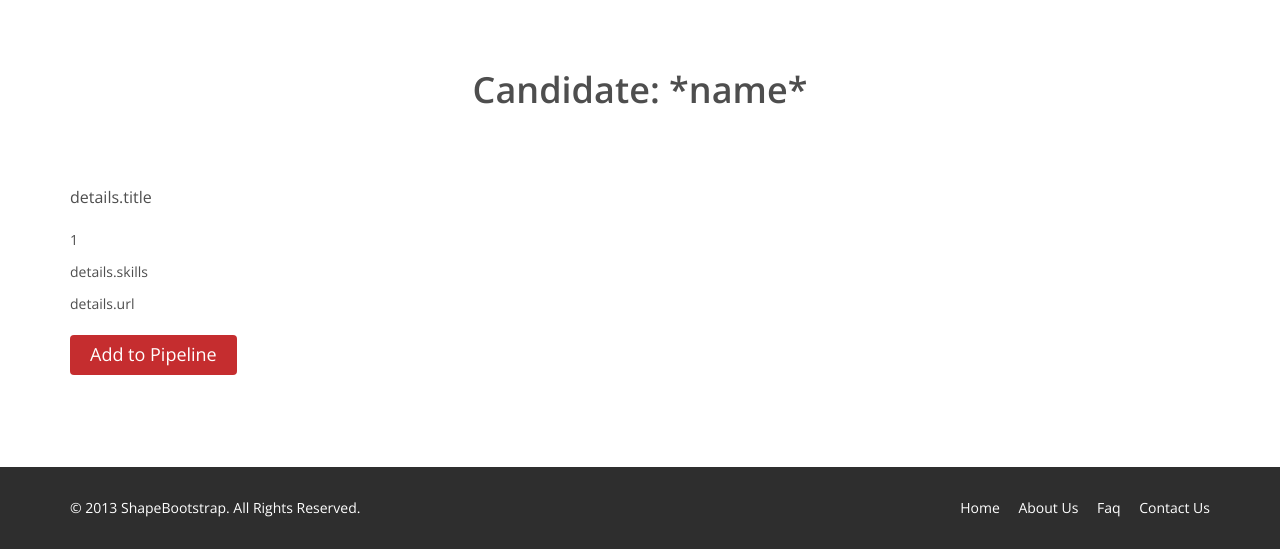
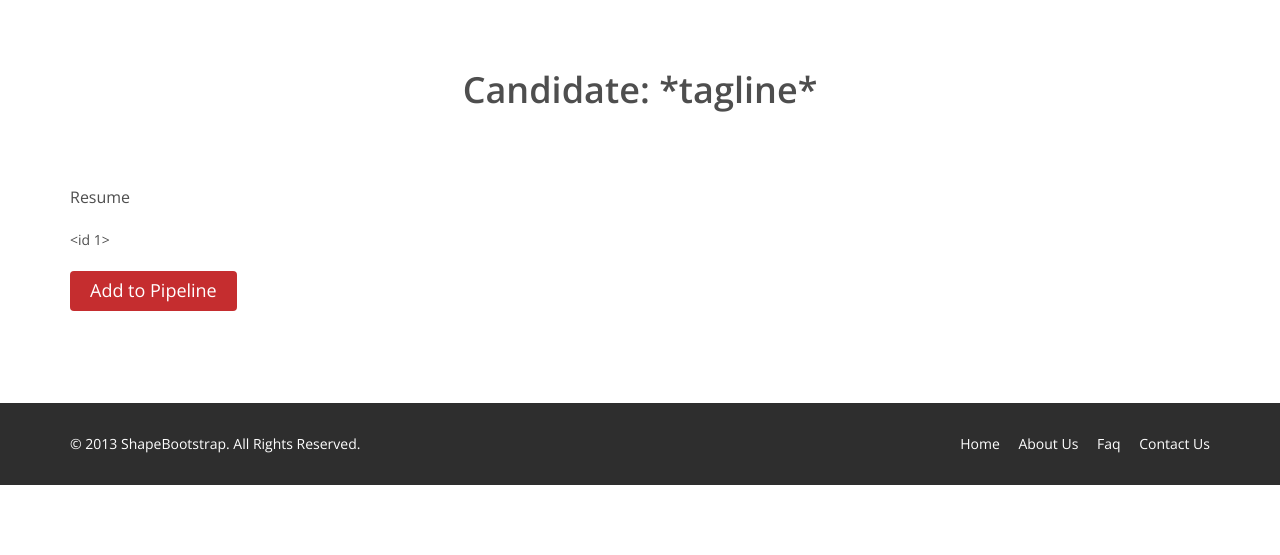
Before and after one commit to amponce/elsa, a Flask app: template templates/candidate_view.html in a window 1280 px wide. Shown: the part 138-693 px from the top of the page. Run offline with Flask 2, Linux system fonts and the light colour scheme; tables that the repository leaves empty hold one stand-in row (values such as "Sample post"); the template is opened without the code that fills it: values that come from a table or form of the project are taken from there, most other values are stand-ins (such as "Sample title", 1, 10 or a date in 2020); parts of the project's set-up code (start-up, migrations or seed data) failed here and were passed over.

Commit message:
Pulled resume text for candidate based on ab test.

```diff
--- a/app.py
+++ b/app.py
@@ -356,9 +356,10 @@ def view_candidate(candidate_id):
 			db.session.add(view)
 			db.session.commit()
 
-
+	resume = db.session.query(models.Recipes).filter_by(id=recipe.id).first()
 	reqs = db.session.query(models.Jobs).filter_by(poster_id=login.current_user.id).all()
 	return render_template('candidate_view.html', recipe=recipe
+						   						, resume=resume.version
 												, reqs=reqs
 												, candidate_id=candidate_id)
 
--- a/templates/candidate_view.html
+++ b/templates/candidate_view.html
@@ -5,12 +5,10 @@
     <section id="contact-page">
         <div class="container">
             <div class="center">
-                <h2>Candidate: *name*</h2>
+                <h2>Candidate: *tagline*</h2>
             </div>
-            <p class="lead"> details.title </p>
-            <p> {{ recipe.id }} </p>
-            <p> details.skills </p>
-            <p> details.url </p>
+            <p class="lead"> Resume</p>
+            <p> {{ resume }} </p>
 
                     <!-- Button trigger modal -->
                     <button type="button" class="btn btn-primary btn-lg" data-toggle="modal" data-target="#myModal">
```
